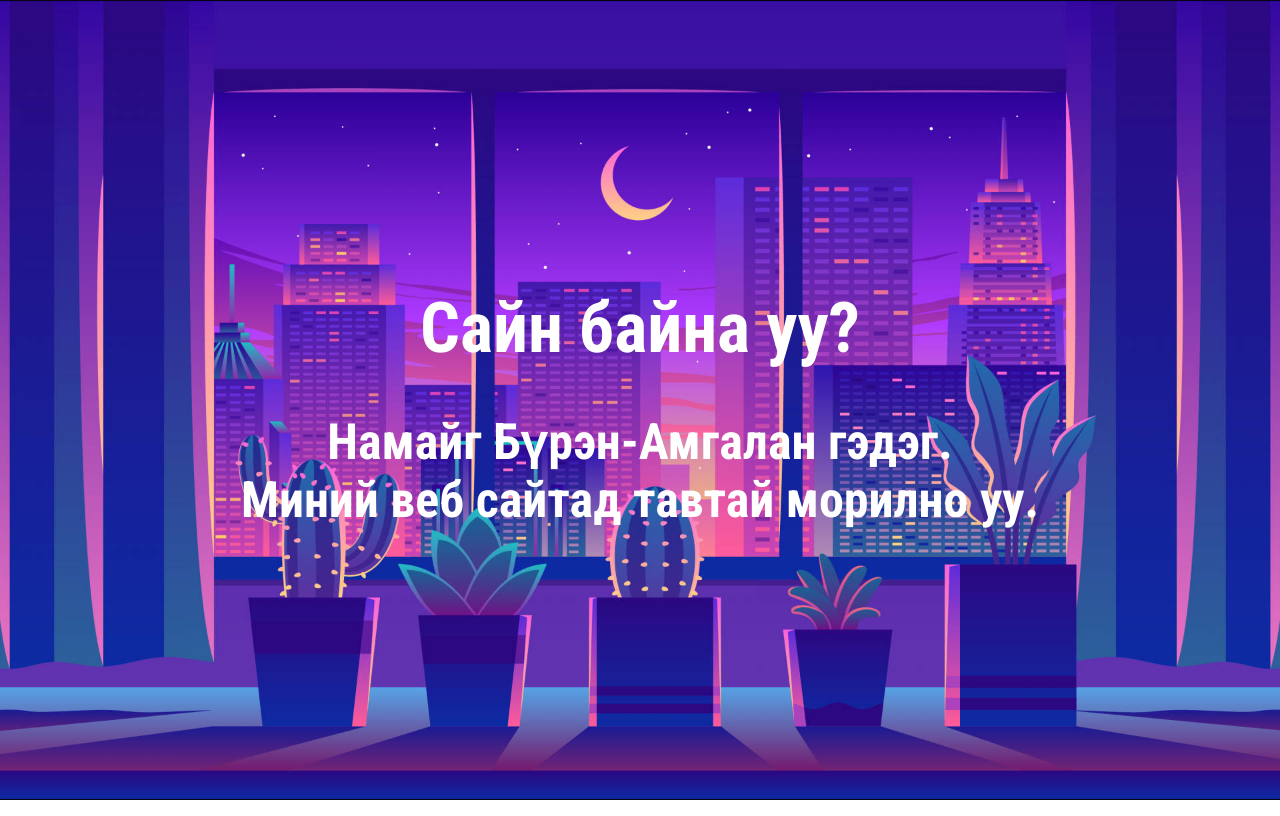
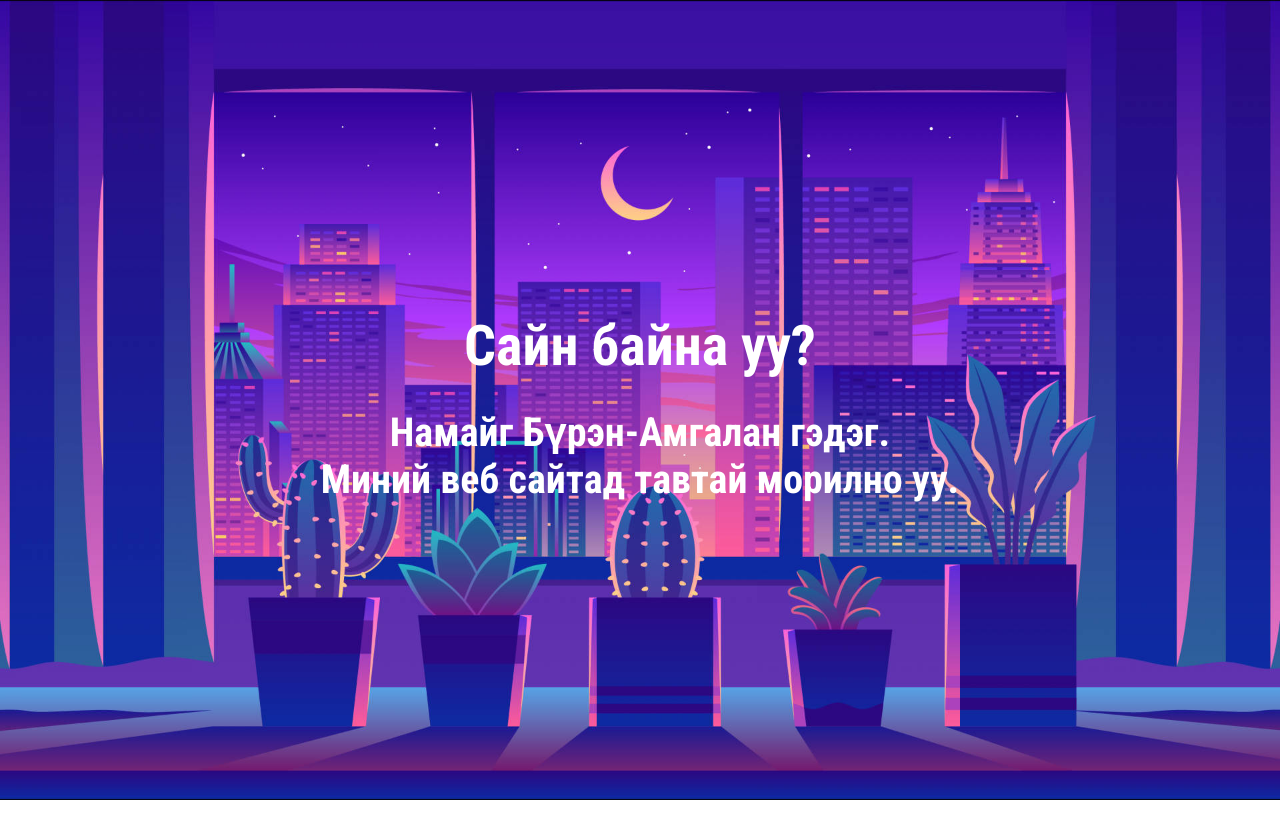
Before and after one commit to Amkken/burenamgalan.github.io, a plain HTML site: page index.html in a window 1280 px wide. Drawn offline with Linux system fonts and the light colour scheme.

Commit message:
Update index.html

```diff
--- a/index.html
+++ b/index.html
@@ -38,14 +38,14 @@
         }
 
         .top{
-            font-size: 70px;
-            margin-bottom: 44px;
+            font-size: 56px;
+            margin-bottom: 30px;
         }
         .middle{
-            font-size: 50px;
+            font-size: 40px;
         }
         .bottom{
-            font-size: 50px;
+            font-size: 40px;
         }
 
     </style>
```
